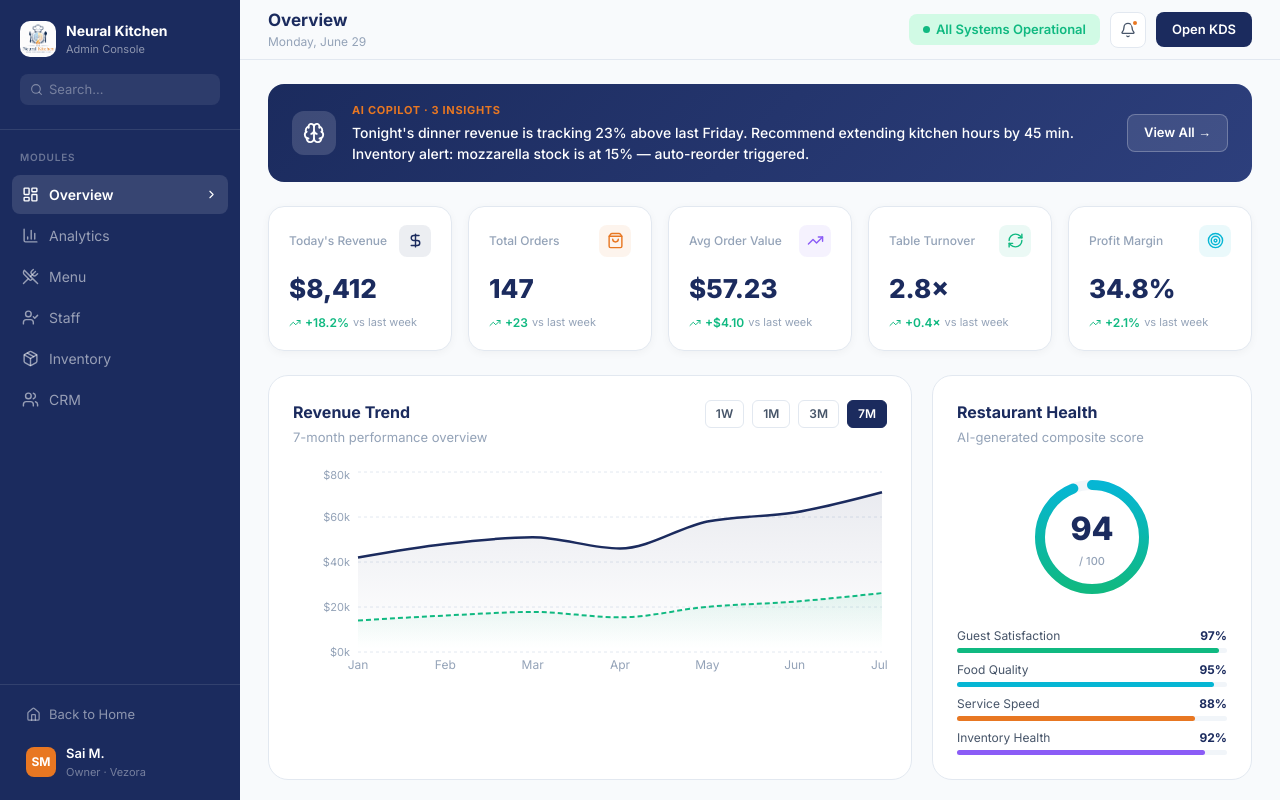
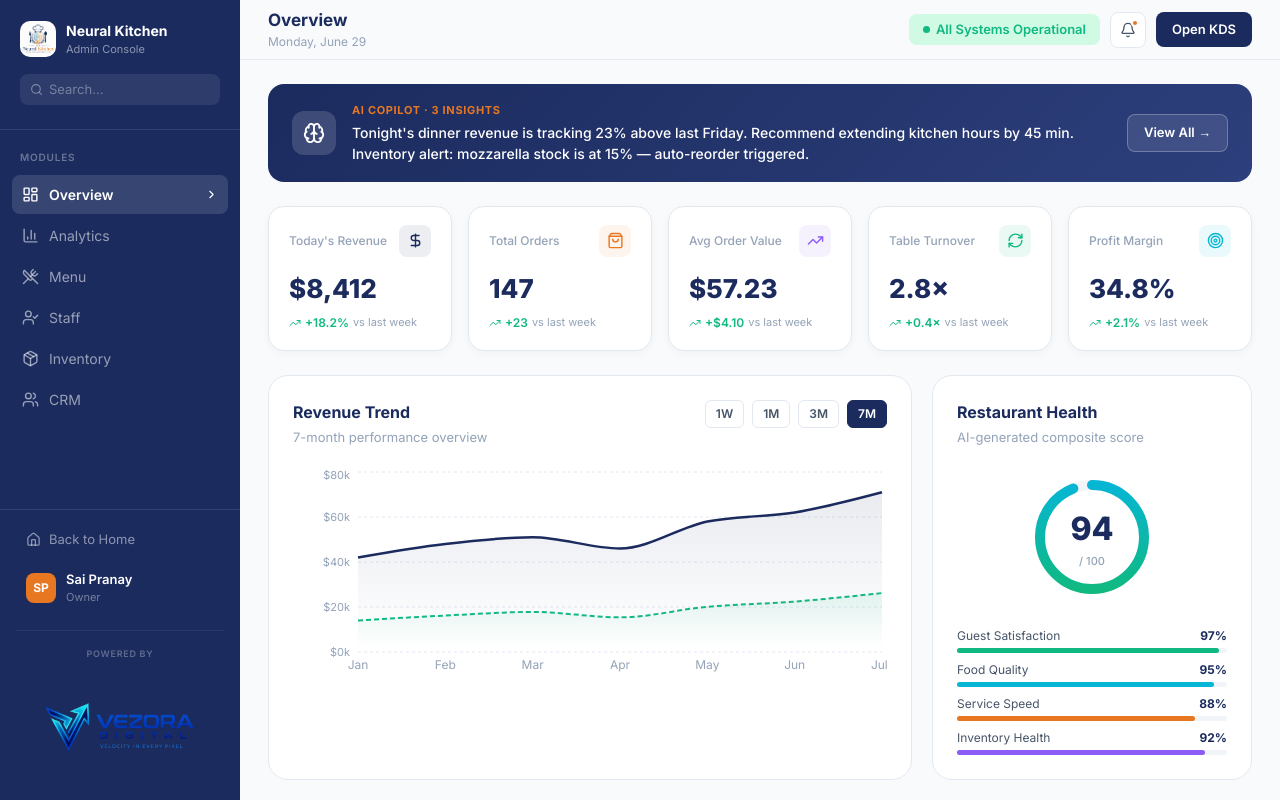
Before and after one commit to SaiPranay04/neural-kitchen-white, a Next.js app: page /admin in a window 1280 px wide. Built offline with nearby package versions, Linux system fonts and the light colour scheme.

Commit message:
feat: implement landing page and admin dashboard skeleton with supporting assets

```diff
--- a/src/app/admin/page.tsx
+++ b/src/app/admin/page.tsx
@@ -58,11 +58,16 @@ export default function AdminDashboard() {
             <Home size={15} /> Back to Home
           </button>
           <div style={{ display: "flex", gap: 10, padding: "8px 10px", alignItems: "center", marginTop: 4 }}>
-            <div style={{ width: 30, height: 30, borderRadius: 8, background: C.orange, display: "flex", alignItems: "center", justifyContent: "center", fontSize: 12, fontWeight: 700, color: "white" }}>SM</div>
+            <div style={{ width: 30, height: 30, borderRadius: 8, background: C.orange, display: "flex", alignItems: "center", justifyContent: "center", fontSize: 12, fontWeight: 700, color: "white" }}>SP</div>
             <div>
-              <div style={{ fontSize: 13, fontWeight: 600, color: "white" }}>Sai M.</div>
-              <div style={{ fontSize: 11, color: "rgba(255,255,255,0.4)" }}>Owner · Vezora</div>
+              <div style={{ fontSize: 13, fontWeight: 600, color: "white" }}>Sai Pranay</div>
+              <div style={{ fontSize: 11, color: "rgba(255,255,255,0.4)" }}>Owner</div>
             </div>
+          </div>
+
+          <div style={{ marginTop: 16, paddingTop: 16, borderTop: "1px solid rgba(255,255,255,0.06)", display: "flex", flexDirection: "column", alignItems: "center" }}>
+            <div style={{ fontSize: 9, color: "rgba(255,255,255,0.3)", letterSpacing: "0.08em", fontWeight: 600, marginBottom: 8 }}>POWERED BY</div>
+            <img src="/vezora-bg.png" alt="Vezora Digital" style={{ height: 120, objectFit: "contain", opacity: 0.9 }} />
           </div>
         </div>
       </div>
--- a/src/app/page.tsx
+++ b/src/app/page.tsx
@@ -195,6 +195,18 @@ export default function LandingPage() {
         <button onClick={() => onNavigate("admin")} style={{ padding: "16px 40px", borderRadius: 12, border: "none", background: C.orange, color: "white", fontWeight: 700, fontSize: 16, cursor: "pointer", boxShadow: `0 4px 24px ${C.orange}50` }}>
           Start Free Trial — No Card Required
         </button>
+
+        {/* VEZORA DIGITAL SIGNATURE */}
+        <div style={{ marginTop: 80, borderTop: "1px solid rgba(255,255,255,0.1)", paddingTop: 32, display: "flex", justifyContent: "space-between", alignItems: "center", maxWidth: 1200, margin: "80px auto 0" }}>
+          <div style={{ display: "flex", alignItems: "center", gap: 10 }}>
+            <img src="/image.png" alt="Logo" style={{ width: 24, height: 24, borderRadius: 6, objectFit: "cover", opacity: 0.8 }} />
+            <span style={{ fontWeight: 700, fontSize: 14, color: "rgba(255,255,255,0.9)" }}>Neural Kitchen</span>
+          </div>
+          <div style={{ fontSize: 13, color: "rgba(255,255,255,0.5)", display: "flex", alignItems: "center", gap: 8 }}>
+            © {new Date().getFullYear()} Neural Kitchen. Designed & Engineered by
+            <img src="/vezora-bg.png" alt="Vezora Digital" style={{ height: 80, objectFit: "contain" }} />
+          </div>
+        </div>
       </div>
     </div>
   );
```
Also changed, not shown: public/vezora-bg.png (added), vezora bg.png (added).
